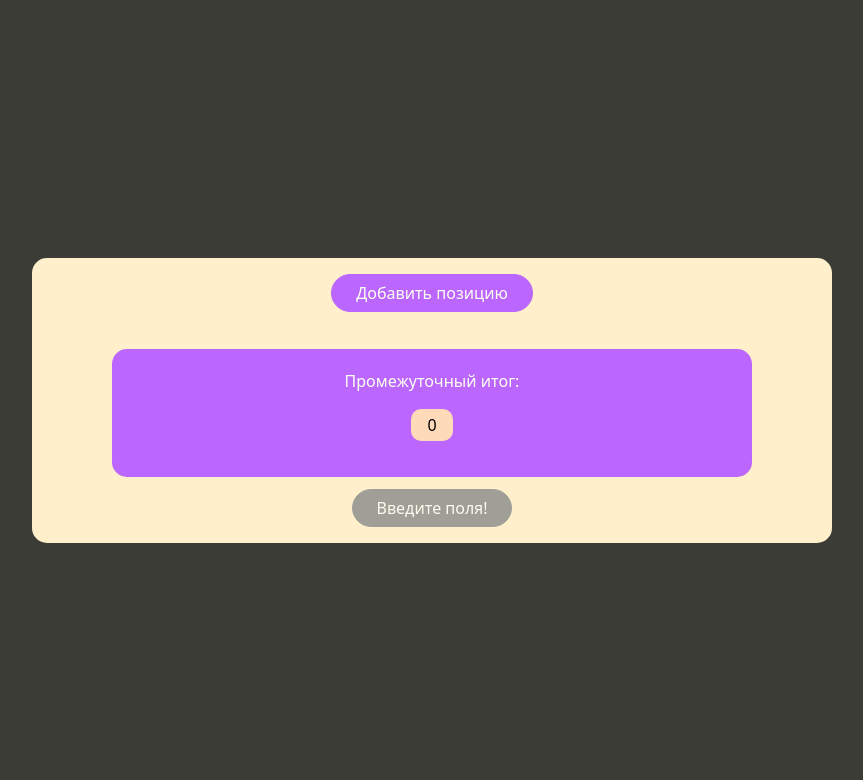
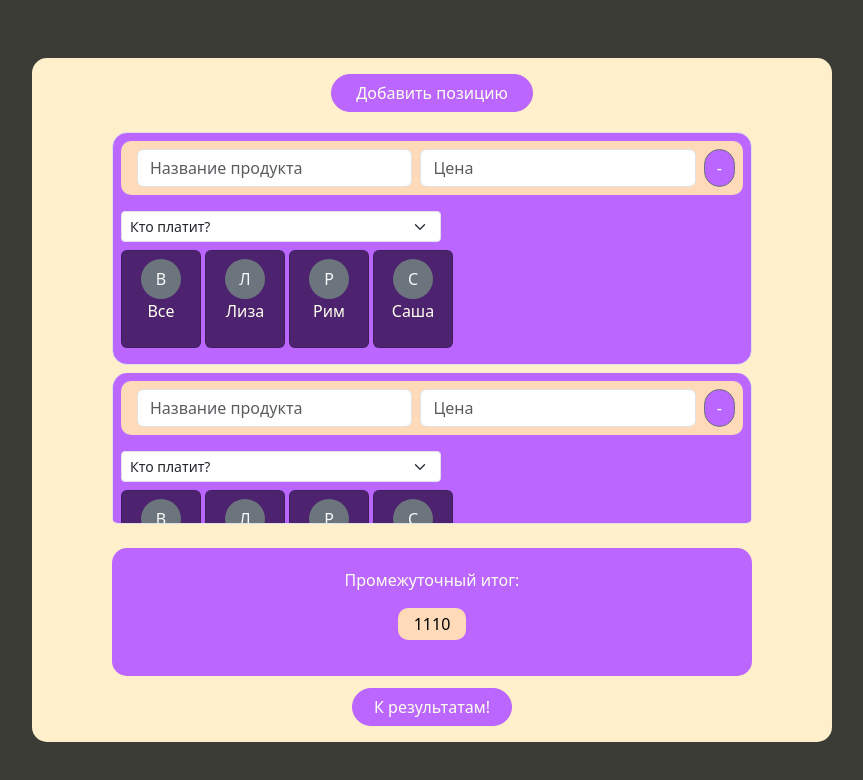
Before and after one commit to RimKhai/pay-divide, a Vue app: page /products in a window 1280 px wide. Shown: the top 780 px of the page, without its empty margins (208-1071 px from the left). Built offline with nearby package versions, Linux system fonts and the light colour scheme.

Commit message:
Add Pay Divide Calcultion

```diff
--- a/src/entities/MemberField.vue
+++ b/src/entities/MemberField.vue
@@ -13,7 +13,7 @@ const props = defineProps({
 <template>
     <div class="member-field d-flex align-items-center">
         <BAvatar class="avatar" :text="name.at(0)"></BAvatar>
-        <BFormInput class="input" v-model="name" @input="memberStore.addMemberName(id, name)"/>
+        <BFormInput class="input" placeholder="Имя" v-model="name" @input="memberStore.addMemberName(id, name)"/>
         <BButton pill class="button" @click="memberStore.deleteMember(id)">-</BButton>
     </div>
 </template>
--- a/src/entities/ProductField.vue
+++ b/src/entities/ProductField.vue
@@ -13,8 +13,8 @@ const props = defineProps({
 
 <template>
     <div class="product-field d-flex align-items-center">
-        <BFormInput class="input" v-model="name" @input="productStore.addProductName(id, name)"/>
-        <BFormInput class="input" v-model="cost" @input="productStore.addProductCost(id, cost)"/>
+        <BFormInput class="input" placeholder="Название продукта" v-model="name" @input="productStore.addProductName(id, name)"/>
+        <BFormInput class="input" placeholder="Цена" v-model="cost" @input="productStore.addProductCost(id, cost)"/>
         <BButton pill class="button" @click="productStore.deleteProduct(id)">-</BButton>
     </div>
 </template>
--- a/src/main.js
+++ b/src/main.js
@@ -6,6 +6,7 @@ import './style.css'
 import App from './App.vue'
 import Main from "./views/Main.vue"
 import AddProductsView from "./views/AddProductsView.vue"
+import ResultsView from "./views/ResultsView.vue"
 import { BootstrapVue3 } from 'bootstrap-vue-3'
 
 import "bootstrap/dist/css/bootstrap.css"
@@ -25,6 +26,11 @@ const router = createRouter({
         name: "AddProductsView",
         path: "/products",
         component: AddProductsView
+      },
+      {
+        name: "ResultsView",
+        path: "/results",
+        component: ResultsView
       }
 
     ],
--- a/src/shared/MemberCard.vue
+++ b/src/shared/MemberCard.vue
@@ -8,8 +8,6 @@ const props = defineProps({
     member_id: Number,
     product_id: Number
 });
-
-const memberStore = useMemberStore()
 const productStore = useProductStore()
 
 </script>
@@ -22,7 +20,7 @@ const productStore = useProductStore()
             ' card d-flex flex-column justify-content-center align-items-center'
         "
     >
-        <BAvatar></BAvatar>
+        <BAvatar :text="label.at(0)"></BAvatar>
         <p>{{ label }}</p>
     </div>
 </template>
--- a/src/stores/MemberStore.js
+++ b/src/stores/MemberStore.js
@@ -10,13 +10,25 @@ export const useMemberStore = defineStore("memberStore", {
                 cost: Number
             }
             */
+            {
+                id: 1,
+                name: "Лиза",
+            },
+            {
+                id: 2,
+                name: "Рим",
+            },
+            {
+                id: 3,
+                name: "Саша",
+            }
         ],
     }),
     actions: {
         addNewMember() {
             this.homies = [
                 ...this.homies,
-                { id: Date.now(), name: "", cost: "" },
+                { id: Date.now(), name: "" },
             ]
         },
         deleteMember(id) {
@@ -33,6 +45,6 @@ export const useMemberStore = defineStore("memberStore", {
             return this.homies.reduce((accum, item) => {
                 return accum *=(Object.keys(this.homies).length >= 2) * (item.name.replaceAll(' ', '') !== '')
             }, true)
-        }
+        },
     },
 })
--- a/src/stores/ProductStore.js
+++ b/src/stores/ProductStore.js
@@ -14,6 +14,42 @@ export const useProductStore = defineStore("productStore", {
                 whoPays: Number
             }
             */
+            {
+                id: 1,
+                name: "String",
+                cost: 10,
+                flags: {
+                    "All" : true,
+                    1 : true,
+                    2 : true,
+                    3 : true
+                },
+                whoPays: 1
+            },
+            {
+                id: 2,
+                name: "Cucumber",
+                cost: 100,
+                flags: {
+                    "All" : true,
+                    1 : true,
+                    2 : true,
+                    3 : true
+                },
+                whoPays: 2
+            },
+            {
+                id: 3,
+                name: "Pomo",
+                cost: 1000,
+                flags: {
+                    "All" : true,
+                    1 : true,
+                    2 : true,
+                    3 : true,
+                },
+                whoPays: 2
+            }
         ],
     }),
     actions: {
@@ -79,6 +115,17 @@ export const useProductStore = defineStore("productStore", {
                 0
             )
         },
+        getCosts() {
+            let obj = {}
+            this.products.map(item => {
+                obj[item.whoPays] = 0
+            })
+            this.products.map(item => {
+                obj[item.whoPays] += item.cost
+            })
+            console.log(obj)
+            return obj
+        },
         isEmpty() {
             return this.products.reduce((accum, item) => {
                 return (accum *=
--- /dev/null
+++ b/src/stores/ResultsStore.js
@@ -0,0 +1,58 @@
+import { defineStore } from "pinia"
+
+export const useResultStore = defineStore("resultStore", {
+    state: () => ({
+        results: [
+            // {
+            //     id: 1,
+            //     name: "Лиза",
+            //     dept: {
+            //         1 : 0,
+            //         2 : 0
+            //     },
+            //     loan: {
+            //         1: 0,
+            //         2 : 500
+            //     }
+            // },
+            // {
+            //     id: 2,
+            //     name: "Рим",
+            //     dept: {
+            //         1 : 500,
+            //         2 : 0
+            //     },
+            //     loan: {
+            //         1: 0,
+            //         2 : 0
+            //     }
+            // },
+        ],
+    }),
+    actions: {
+        setResults(members_data, products_data) {
+            this.results = [...this.results, ...members_data]
+            this.results.map(member => member['loan'] = {})
+            this.results.map(member => {
+                products_data.map(product => {
+                    if(member.id === product.whoPays) {
+                        const flags_id = Object.keys(product.flags).filter(flag_id => {
+                            if(product.flags[flag_id] === true && !(flag_id === "All") && !(flag_id == member.id)) {
+                                return true
+                            }
+                        })
+                        flags_id.map(flag_id => {
+                            if (product.flags[flag_id] === true && flag_id !== "All" && flag_id != member.id) {
+                                if(member['loan'][flag_id] === undefined) {
+                                    member['loan'][flag_id] = product.cost/flags_id.length
+                                } else {
+                                    member['loan'][flag_id] = member['loan'][flag_id] + product.cost/flags_id.length
+                                }
+                            }
+                        })
+                    }
+                })
+            })
+        }
+    },
+})
--- a/src/views/AddProductsView.vue
+++ b/src/views/AddProductsView.vue
@@ -24,7 +24,7 @@ const members_ids = memberStore.homies.reduce((accum, item) =>  [...accum, item.
                 {{ productStore.getTotalCost() }}
             </p>
         </div>
-        <NextButton :isDisabled="!Boolean(productStore.isEmpty()*Object.keys(productStore.products).length)" :routeName="'AddProductsView'" :label="'К результатам!'"/>
+        <NextButton :isDisabled="!Boolean(productStore.isEmpty()*Object.keys(productStore.products).length)" :routeName="'ResultsView'" :label="'К результатам!'"/>
     </BaseBlock>
 </template>
 <style lang='scss' scoped>
--- /dev/null
+++ b/src/views/ResultsView.vue
@@ -0,0 +1,25 @@
+<script setup>
+import BaseBlock from "../shared/BaseBlock.vue";
+import { useProductStore } from "../stores/ProductStore";
+import { useMemberStore } from "../stores/MemberStore";
+import { useResultStore } from "../stores/ResultsStore"
+
+const productStore = useProductStore()
+const memberStore = useMemberStore()
+const resultStore = useResultStore()
+
+resultStore.setResults(memberStore.homies, productStore.products)
+
+console.log(memberStore.homies)
+console.log(productStore.products)
+</script>
+<template>
+    <BaseBlock>
+        <div class="d-flex" v-for="result in resultStore.results" :key="result.id">
+            <div>{{ result.name }}</div>
+            <div>{{ result.loan }}</div>
+        </div>
+    </BaseBlock>
+</template>
+<style lang='scss' scoped>
+</style>
```
